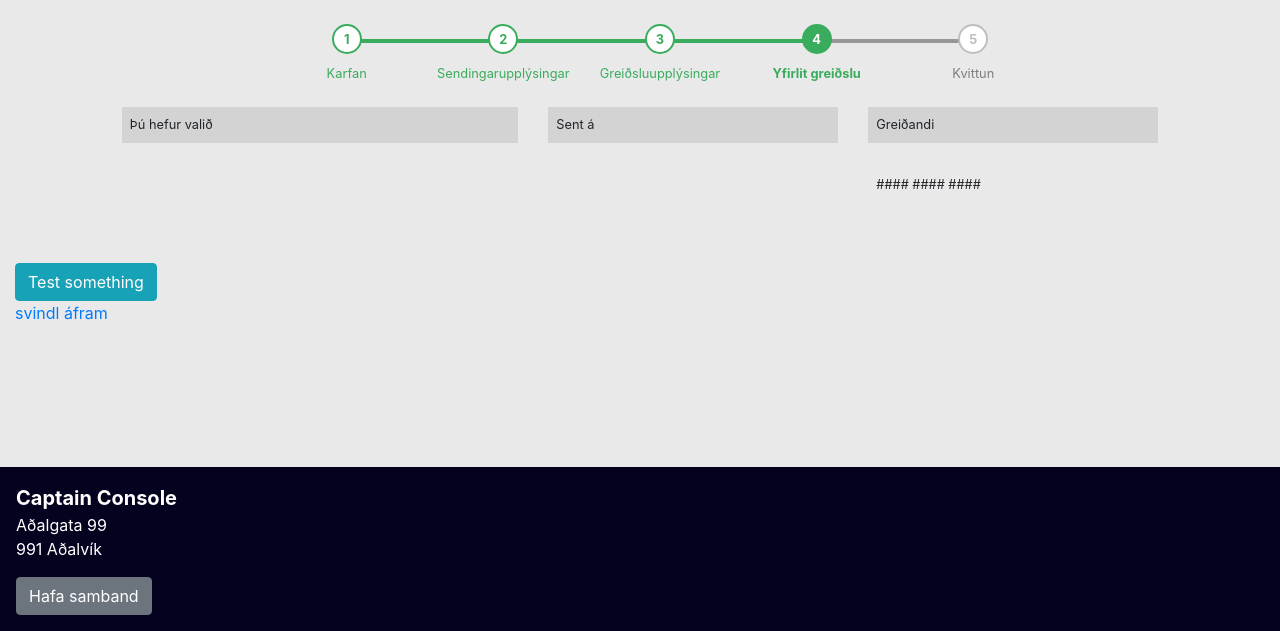
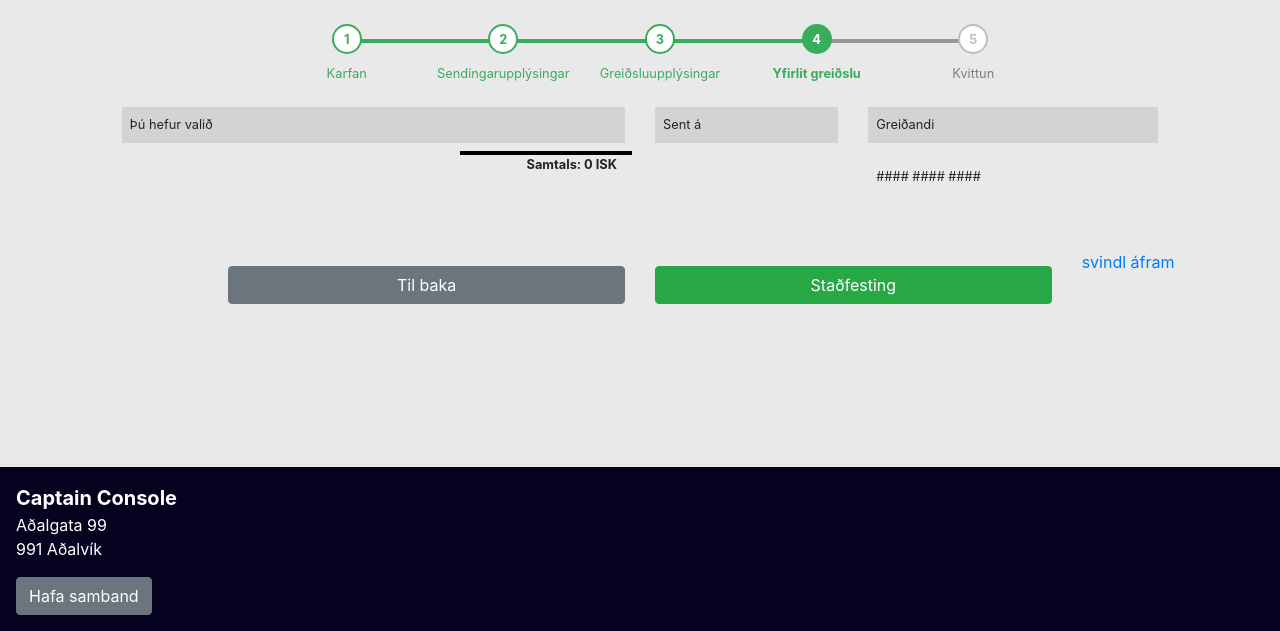
Before and after one commit to RunarVestmann/verklegtnamskeid2, a Django app: page /cart/overview in a window 1280 px wide. Shown: the part 169-800 px from the top of the page. Run offline with Django 3.2, Linux system fonts and the light colour scheme; the visitor is signed in with stand-in values (Sample User, id 1); some libraries are stand-ins or nearby versions.

Commit message:
cart more layotu with javascript

```diff
--- a/captain_console/cart/views.py
+++ b/captain_console/cart/views.py
@@ -49,9 +49,15 @@ def payment_overview(request):
             if c[0] == si['country']:
                 si['country_name'] = c[1]
 
+
+
     except:
         ci = 'ekkert hér'
         si = 'ekkert hér'
+
+
+
+
 
     return render(request, 'cart/overview.html', {'card_info': ci, 'ship_info': si})
 
--- a/captain_console/static/css/cart.css
+++ b/captain_console/static/css/cart.css
@@ -188,7 +188,7 @@ label {
 
 .cart-overview-lines{
   font-size: 0.8rem;
-  height: 1.5rem;
+
   padding: 0.5rem;
 
 }
@@ -197,6 +197,10 @@ label {
   background: #d3d3d3;
 }
 
+.cart-overview-total{
+  font-weight: 700;
+  border-top: black solid 0.3rem;
+}
 
 
 /* Totals section */
--- a/captain_console/static/js/cart.js
+++ b/captain_console/static/js/cart.js
@@ -266,3 +266,34 @@ function updateQuantity(quantityInput, id, max)
         });
     });
 }
+
+function gummistest() {
+console.log(cart.products)
+}
+
+
+$(document).ready(function(){
+    cart.init();
+    shoppingCartBtn.textContent = cart.count();
+    if(window.location.pathname === '/cart/overview'){
+        cart.updateLocalProducts();
+        renderProductsInCartOverview();
+        recalculateCart();
+    }
+
+});
+
+function renderProductsInCartOverview(){
+    let totalprice = 0;
+    const newHTML = cart.products.map(p => {
+        totalprice += (p.price * p.cartQuantity)
+        return `<div class="row cart-overview-lines">
+                     <div class="col-12 col-lg-6">${p.name}</div>
+                      <div class="col-6 col-lg-2">${p.cartQuantity} stk</div>
+                      <div class="col-6 col-lg-4 text-right">Verð: ${(p.price * p.cartQuantity).toLocaleString('it')} ISK</div>
+                    </div>`;
+    });
+    $('#cart-products').html(newHTML.join(''));
+    $('#total').html(totalprice.toLocaleString('it'));
+
+}
--- a/captain_console/templates/cart/overview.html
+++ b/captain_console/templates/cart/overview.html
@@ -19,15 +19,27 @@
 
     <div class="row my-4">
         <div class="col-1"></div>
-                    <div class="col-4">
+                    <div class="col-5">
               <div class="cart-overview-lines cart-overview-heads">Þú hefur valið</div>
 
-             <div class="cart-overview-lines"> {{ card_info.name}}</div>
+                       <div id="cart-products" ></div>
+                         {#  javascript here#}
+                        <div class="row cart-overview-lines">
+                     <div class="col-12 col-lg-6"></div>
+                      <div class="col-6 col-lg-2"></div>
+                      <div class="col-6 col-lg-4 text-right cart-overview-total">
+                          <div class="totals">
+                    <div class="totals-item totals-item-total">
+                      Samtals: <span id="total"></span> ISK
+                    </div>
+                </div>
+                      </div>
+                    </div>
 
-              <div class="cart-overview-lines"> {{ card_info.cvc_nbr }}</div>
+
 
          </div>
-                    <div class="col-3">
+                    <div class="col-2">
               <div class="cart-overview-lines cart-overview-heads">Sent á</div>
 
                 <div class="cart-overview-lines">{{ ship_info.name }}</div>
@@ -41,10 +53,8 @@
               <div class="cart-overview-lines cart-overview-heads">Greiðandi</div>
 
              <div class="cart-overview-lines"> {{ card_info.name}}</div>
-              <div class="cart-overview-lines" > #### #### #### {{ card_info.card_nbr|get_digit:"4" }}
-              {{ card_info.card_nbr|get_digit:"3" }}
-              {{ card_info.card_nbr|get_digit:"2" }}
-              {{ card_info.card_nbr|get_digit:"1" }}</div>
+              <div class="cart-overview-lines" > #### #### ####
+                  {{ card_info.card_nbr|get_digit:"4" }}{{ card_info.card_nbr|get_digit:"3" }}{{ card_info.card_nbr|get_digit:"2" }}{{ card_info.card_nbr|get_digit:"1" }}</div>
               <div class="cart-overview-lines"> {{ card_info.exp_day}}</div>
               <div class="cart-overview-lines"> {{ card_info.cvc_nbr }}</div>
 
@@ -53,6 +63,21 @@
 
     </div>
 
-                 <button type="button" class="btn btn-info" id="tester" onclick="">Test something</button>
-<div><a href="/cart/receipt">svindl áfram</a></div>
+
+    <div class="row my-4">
+        <div class="col-2"></div>
+                 <div class="col-4">
+                    <a href="/cart/payment" class="btn btn-secondary btn-block mt-3 mb-3">Til baka</a>
+                </div>
+
+                 <div class="col-4">
+                    <button type="submit" class="btn btn-success btn-block mt-3 mb-3">Staðfesting</button>
+                </div>
+
+        <div class="col-2"><a href="/cart/receipt">svindl áfram</a></div>
+
+    </div>
+
+
+
 {% endblock %}
--- a/captain_console/templates/cart/receipt.html
+++ b/captain_console/templates/cart/receipt.html
@@ -17,10 +17,6 @@
     </div>
 
 
-    <div class="row my-4">
-        <div class="col-2"></div>
-         <div class="col-12 col-md-8 ">
 
-         </div>
-    </div>
+
 {% endblock %}
```
